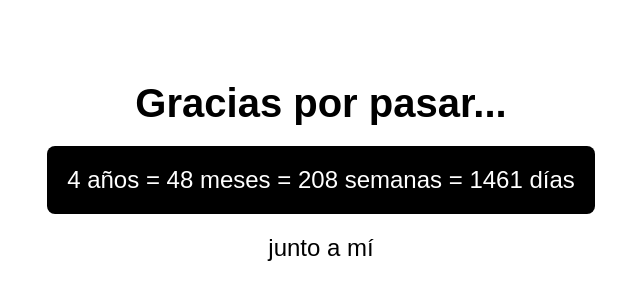
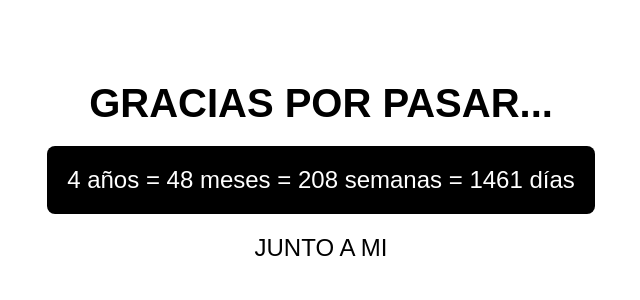
Before and after one commit to mtsmdn/CUATROQUINCESDEOCTUBRE, a plain HTML site: page index.html in a window 1280 px wide. Shown: the part 230-530 px from the top of the page, without its empty margins (319-959 px from the left). Drawn offline with Linux system fonts and the light colour scheme.

Commit message:
Update index.html

```diff
--- a/index.html
+++ b/index.html
@@ -3,7 +3,7 @@
 <head>
     <meta charset="UTF-8">
     <meta name="viewport" content="width=device-width, initial-scale=1.0">
-    <title>Gracias por pasar</title>
+    <title>GRACIAS POR PASAR</title>
     <style>
         body {
             background-color: white;
@@ -39,10 +39,10 @@
     </style>
 </head>
 <body>
-    <h1>Gracias por pasar...</h1>
+    <h1>GRACIAS POR PASAR...</h1>
     <div class="black-box">
         4 años = 48 meses = 208 semanas = 1461 días
     </div>
-    <p>junto a mí</p>
+    <p>JUNTO A MI</p>
 </body>
 </html>
```
